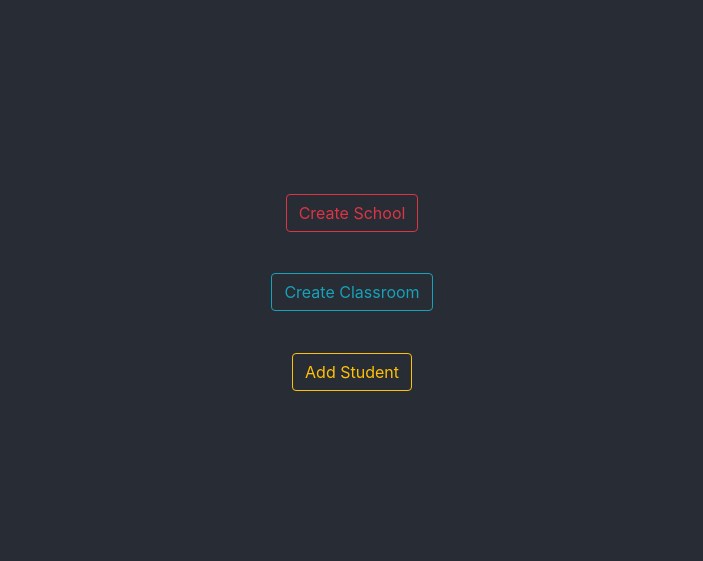
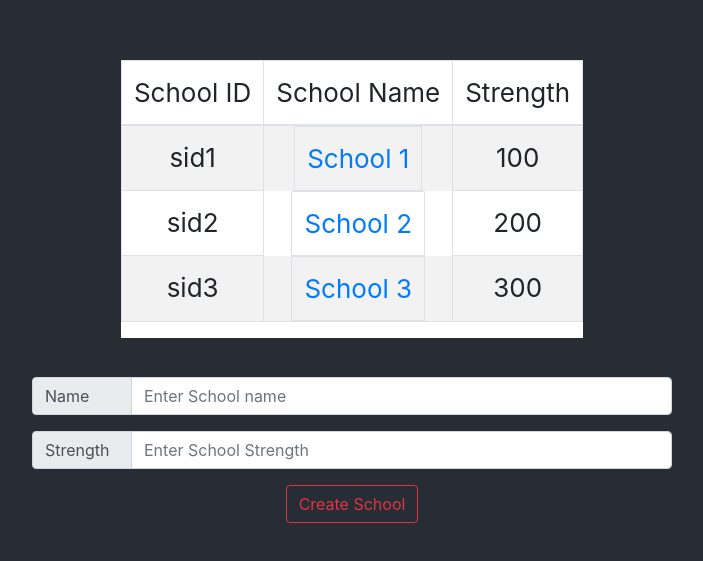
Before and after one commit to CodingParkFunSeries/RMS-Frontend, a React (Create React App) app: page / in a window 1280 px wide. Shown: the part 109-670 px from the top of the page, without its empty margins (288-991 px from the left). Built offline with nearby package versions, Linux system fonts and the light colour scheme.

Commit message:
Create school task completed

```diff
--- a/src/App.css
+++ b/src/App.css
@@ -1,12 +1,4 @@
 .App {
-  text-align: center;
-}
-
-.App-logo {
-  height: 40vmin;
-}
-
-.App-header {
   background-color: #282c34;
   min-height: 100vh;
   display: flex;
@@ -15,8 +7,5 @@
   justify-content: center;
   font-size: calc(10px + 2vmin);
   color: white;
+  text-align: center;
 }
-
-.App-link {
-  color: #09d3ac;
-}
--- a/src/App.js
+++ b/src/App.js
@@ -1,5 +1,4 @@
 import React from 'react';
-import logo from './logo.svg';
 import './App.css';
 import  AdminHomePage from './Pages/AdminHomePage';
 import CreateSchool from './Pages/CreateSchool';
--- a/src/Pages/AdminHomePage.js
+++ b/src/Pages/AdminHomePage.js
@@ -1,43 +1,122 @@
-import React from 'react';
-import {Link} from 'react-router-dom';
+import React,{Component} from 'react';
 import Button from 'react-bootstrap/Button';
-function AdminHomePage() {
-  return (
-    <div className="App">
-      <header className="App-header">
+import Table from 'react-bootstrap/Table';
+import InputGroup from 'react-bootstrap/InputGroup';
+import FormControl from 'react-bootstrap/FormControl';
+import {Link} from 'react-router-dom'
 
-        <Link to='/CreateSchool'>
-            <Button variant="outline-danger">
-              Create School
-            </Button>
-        </Link>
+class SchoolTable extends Component{
+    render(){
+        const {data,headers} = this.props;
+        return(
+            <Table striped bordered hover>
+            <thead>
+              <tr>
+                {headers.map((header,index)=>{
+                    return(<td key={index}>{header}</td>)
+                })}
+              </tr>
+            </thead>
+            <tbody>
+              {Object.keys(data).map((key,index)=>{
+                  return(
+                    <tr key={index}>
+                        <td>{key}</td>
+                        <Link to='/createclassroom'>
+                            <td>{data[key].schoolname}</td>
+                        </Link>
+                        <td>{data[key].strength}</td>
+                    </tr>
+                  )
+              })}
+            </tbody>
+          </Table>
+        )
+    }
+}
+class  AdminHomePage extends Component {
+    componentDidMount(){
+        const schoolsPresent = require('./mockdata/schooldata.json');
+        this.setState({schoolsPresent})
+    }
+    constructor(props){
+        super(props);
+        this.state={
+            schoolsPresent:{} ,
+            newschool:{
+                name:'',
+                strength:''
+            }
+        }
+    }
+    createschool (){
+        let newid = 'sid'+(Object.keys(this.state.schoolsPresent).length+1);
+        this.setState({schoolsPresent:{...this.state.schoolsPresent,[newid]:{
+            schoolname:this.state.newschool.name,
+            strength:this.state.newschool.strength
+        }}})
+        this.setState({newschool:{
+            name:'',
+            strength:'',
+            sid:''
+        }})
+    }
+    handleChange(event){
+        this.setState({newschool:{
+            ...this.state.newschool,
+            [event.target.name]:event.target.value
+        }})
+    }
+    render()
+    {
+        return (
+            <div className="App">
 
+                <div style={{background:'white'}}>
+                    <SchoolTable data={this.state.schoolsPresent} headers={["School ID","School Name","Strength"]}/>
+                </div>
 
-        <br />
-        <Link to='/CreateClassroom'>
-            <Button variant="outline-info">
-            Create Classroom
-            </Button>
-        </Link>
+                <br />
+                <InputGroup className="mb-3" style = {{width:"50%"}}>
+                    <InputGroup.Prepend>
+                    <InputGroup.Text
+                        id="inputGroup-sizing-default"
+                        style={{width:100}}
+                    >Name</InputGroup.Text>
+                    </InputGroup.Prepend>
+                    <FormControl
+                        placeholder="Enter School name"
+                        aria-label="Default"
+                        aria-describedby="inputGroup-sizing-default"
+                        onChange={this.handleChange.bind(this)}
+                        value={this.state.newschool.name}
+                        name='name'
+                    />
+                </InputGroup>
 
-        <br />
+                <InputGroup className="mb-3" style = {{width:"50%"}}>
+                    <InputGroup.Prepend>
+                    <InputGroup.Text
+                        style={{width:100}}
+                        id="inputGroup-sizing-default">Strength</InputGroup.Text>
+                    </InputGroup.Prepend>
+                    <FormControl
+                        placeholder="Enter School Strength"
+                        aria-label="Default"
+                        aria-describedby="inputGroup-sizing-default"
+                        onChange={this.handleChange.bind(this)}
+                        value={this.state.newschool.strength}
+                        name='strength'
+                        type='number'
+                    />
+                </InputGroup>
 
-        <Link to='/AddStudent'>
-            <Button variant="outline-warning">
-            Add Student
-            </Button>
-        </Link>
-
-
-
-
-
-
-
-
-      </header>
-    </div>
-  );
+                <Button variant="outline-danger" onClick={this.createschool.bind(this)}>
+                    Create School
+                </Button>
+            </div>
+        );
+    }
 }
 
 export default AdminHomePage;
--- a/src/Pages/CreateClassroom.js
+++ b/src/Pages/CreateClassroom.js
@@ -8,7 +8,7 @@ class CreateSchool extends React.Component {
   {
     return (
         <div className="App">
-          <header className="App-header">
+
 
           <InputGroup className="mb-3" style = {{width:"50%"}}>
                 <InputGroup.Prepend>
@@ -27,7 +27,7 @@ class CreateSchool extends React.Component {
 
 
 
-          </header>
+
         </div>
       );
   }
--- a/src/Pages/CreateSchool.js
+++ b/src/Pages/CreateSchool.js
@@ -8,7 +8,7 @@ class CreateSchool extends React.Component{
   {
     return (
         <div className="App">
-          <header className="App-header">
+
 
 
             <InputGroup className="mb-3" style = {{width:"50%"}}>
@@ -28,7 +28,7 @@ class CreateSchool extends React.Component{
 
 
 
-          </header>
+
         </div>
       );
   }
--- /dev/null
+++ b/src/Pages/mockdata/schooldata.json
@@ -0,0 +1,14 @@
+{
+    "sid1":{
+        "schoolname" : "School 1",
+        "strength" : "100"
+    },
+    "sid2":{
+        "schoolname" : "School 2",
+        "strength" : "200"
+    },
+    "sid3":{
+        "schoolname" : "School 3",
+        "strength" : "300"
+    }
+}
```
Also changed, not shown: src/Pages/mockdata/school1classdata.json (added, +13 -0 lines), src/Pages/mockdata/school2classdata.json (added, +13 -0 lines).
